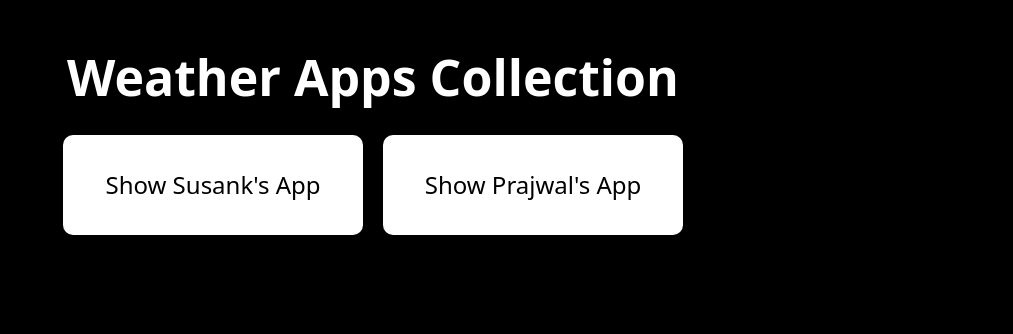
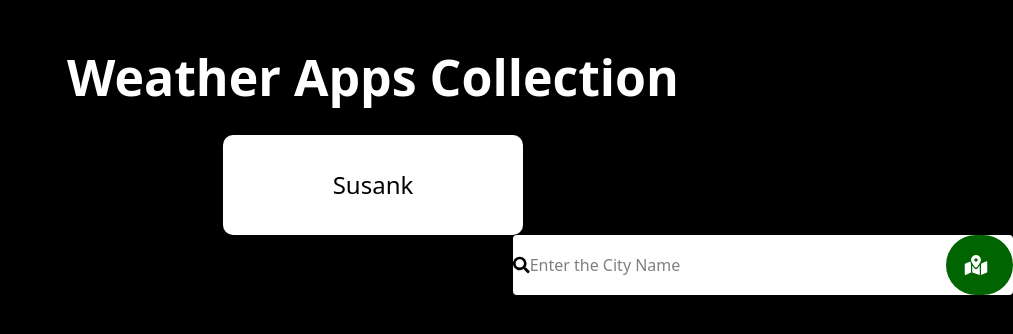
Before and after one commit to susankbaniya/Dailyprogress, a React (Vite) app in the folder weather/: page / in a window 1280 px wide. Shown: the top 334 px of the page, without its empty margins (267-1280 px from the left). Built offline with nearby package versions, Linux system fonts and the light colour scheme.

Commit message:
todays commit

```diff
--- a/weather/package.json
+++ b/weather/package.json
@@ -15,6 +15,7 @@
     "@tailwindcss/vite": "^4.1.7",
     "axios": "^1.9.0",
     "axios-hooks": "^5.1.1",
+    "lucide-react": "^0.511.0",
     "react": "^19.1.0",
     "react-dom": "^19.1.0",
     "react-icons": "^5.5.0",
--- a/weather/src/App.css
+++ b/weather/src/App.css
@@ -12,14 +12,7 @@ body{
   color:white;
   text-align:center;
 }
-.close-btn{
-  background-color:white;
-  color:black;
-  margin-left:200px;
-  margin-top:10px;
-  width:50px;
-  height:20px;
-}
+
 .button-group{
   display:flex;
   justify-content: center;
@@ -31,13 +24,15 @@ body{
   height:100px;
   background-color:white;
   border-radius:10px;
+  align-self:center;
   font-size:24px;
+
 }
 .app-card{
   display:flex;
   justify-content:center ;
   flex-direction:column;
-  margin-bottom:30px;
+
 }
 .app-header{
   display:flex;
--- a/weather/src/App.jsx
+++ b/weather/src/App.jsx
@@ -7,16 +7,10 @@ import { Provider } from 'react-redux';
 import { store } from './Redux/store.jsx';
 
 function App() {
-  const [activeApps, setActiveApps] = useState({
-    susank: false,
-    prajwal: false,
-  });
+  const [state, setState] = useState(true);
 
-  const toggleApp = (app) => {
-    setActiveApps((prev) => ({
-      ...prev,
-      [app]: !prev[app],
-    }));
+  const toggleApp = () => {
+    setState((prev) => !prev);
   };
 
   return (
@@ -25,37 +19,27 @@ function App() {
         <div className="app-container">
           <div className="header">
             <h1 className="title">Weather Apps Collection</h1>
-            <div className="button-group">
-              <button className="buttonapp" onClick={() => toggleApp('susank')}>
-                {activeApps.susank ? 'Hide Susank\'s App' : 'Show Susank\'s App'}
-              </button>
-              <button className="buttonapp" onClick={() => toggleApp('prajwal')}>
-                {activeApps.prajwal ? 'Hide Prajwal\'s App' : 'Show Prajwal\'s App'}
-              </button>
-            </div>
           </div>
 
           <div className="app-grid">
-            {activeApps.susank && (
+            {state ? (
               <div className="app-card">
                 <div className="app-header"></div>
-                <WeatherApp />
+                <button className="buttonapp" onClick={toggleApp}>
+                  Susank
+                </button>
+                 <Prajwal />
+
               </div>
-            )}
-
-            {activeApps.prajwal && (
+            ) : (
               <div className="app-card">
-                <div className="app-header"></div>
-                <Prajwal />
-              </div>
+                <div className="app-headers"></div>
+                <button className="buttonapp" onClick={toggleApp}>
+                Prajwal
+                </button>
+  <WeatherApp />              </div>
             )}
           </div>
-
-          {!activeApps.susank && !activeApps.prajwal && (
-            <div className="placeholder">
-              <p>Select an app to get started...</p>
-            </div>
-          )}
         </div>
       </ThemeProvider>
     </Provider>
--- a/weather/src/Components/Prajwal.jsx
+++ b/weather/src/Components/Prajwal.jsx
@@ -1,75 +1,61 @@
 import React, { useState } from "react";
 import { FaMapMarkedAlt, FaSearch } from "react-icons/fa";
 import HourlyForecast from "./HourleyForecast";
-import { useDispatch, useSelector } from "react-redux";
-// import { WEATHER_API_KEY, WEATHER_API_URL } from "../constants/api";
-// import { useGet } from "../hooks/useGet";
+import { WEATHER_API_KEY, WEATHER_API_URL } from "../constants/api";
+import { useGet } from "../hooks/useGet";
 import { getCurrentLocation } from "../Utils/location";
-import { handleKeyPress } from "../Utils/keypress"; //Remove the handlekeyPress utility function coz key handling is now inline
-import { fetchWeather, setError } from "../features/weatherSlice";
+import { handleKeyPress } from "../Utils/keypress";
 
 const Prajwal = () => {
-  // const [weatherData, setWeatherData] = useState(null);
+  const [weatherData, setWeatherData] = useState(null);
   const [city, setCity] = useState("");
-  const dispatch = useDispatch();
-  // const [error, setError] = useState("");
-  const { weatherData, error } = useSelector((state) => state.weather);
+  const [error, setError] = useState("");
 
   //fetch data from the API
-  //change
-  // const fetchData = async (query) => {
-  //   const { data, error } = await useGet(WEATHER_API_URL, {
-  //     key: WEATHER_API_KEY,
-  //     q: query,
-  //     days: 1,
-  //   });
+  const fetchData = async (query) => {
+    const { data, error } = await useGet(WEATHER_API_URL, {
+      key: WEATHER_API_KEY,
+      q: query,
+      days: 1,
+    });
 
-  //   if (data) {
-  //     setWeatherData(data);
-  //     setError("");
-  //   } else {
-  //     setWeatherData(null);
-  //     setError("There was an error or the city was not found.");
-  //   }
-  // };
+    if (data) {
+      setWeatherData(data);
+      setError("");
+    } else {
+      setWeatherData(null);
+      setError("There was an error or the city was not found.");
+    }
+  };
 
   //fetches weather data
-  // const handleLocationClick = () => {
-  //   getCurrentLocation(fetchData, setError);
-  // };
+  const handleLocationClick = () => {
+    getCurrentLocation(fetchData, setError);
+  };
 
-  const handleLocationClick = () => {
-    getCurrentLocation(
-      (query) => dispatch(fetchWeather(query)),
-      (errorMessage) => dispatch(setError(errorMessage))
-    );
-  };
   return (
     <>
-      <div className="w-full bg-green-100 min-h-screen flex items-center justify-center">
-        <div className=" bg-white shadow-lg mt-10 p-4 rounded w-full max-w-sm">
-          <div className=" flex">
-            <div className="flex border rounded items-center px-2 py-2 w-full">
-              <FaSearch className="h-5 w-5 new" />
+      <div className=" bg-black-100 max-w-full mt-[10px] flex items-center justify-end">
+        <div className=" bg-white shadow-lg w-[500px] rounded">
+          <div className=" flex border-gray-200">
+            <div className="flex border rounded items-center px-2 py-2 w-full outline-none border-none">
+              <FaSearch className="h-5 w-5 mx-1" />
               <input
                 type="text"
                 placeholder="Enter the City Name"
                 value={city}
                 onChange={(e) => setCity(e.target.value)}
-                onKeyUp={(e) => {
-                  if (e.key === "Enter" && city.trim() !== "") {
-                    dispatch(fetchWeather(city.trim()));
-                  }
-                }}
-                className=" pl-2 border-none focus:outline-none w-full"
+                onKeyUp={(e) => handleKeyPress(e, city, fetchData)}
+                className="border-none focus:outline-none w-full"
               />
-            </div>
+
             <button
               onClick={handleLocationClick}
               className="px-4 py-2 bg-green-500 text-white ml-2 rounded hover:bg-blue-600"
             >
               <FaMapMarkedAlt className="w-15 h-5" />
             </button>
+            </div>
           </div>
 
           {error && <p className="text-red-500 text-center mt-4">{error}</p>}
--- /dev/null
+++ b/weather/src/Components/ThemedButton.jsx
@@ -0,0 +1,18 @@
+import React from "react";
+import Theme from "../CustomHooks/Theme";
+import { useContext } from "react";
+function ThemedButton(){
+    const {theme, toggleTheme}=useContext(Theme);
+    return(
+<button onCLick={toggleTheme}
+style={{
+        background: theme === 'dark' ? '#333' : '#FFF',
+        color: theme === 'dark' ? '#FFF' : '#000',
+        padding: '10px',
+      }}
+>
+    Theme:[theme]
+</button>
+    )
+}
+export default ThemedButton;
--- a/weather/src/Components/Weather.css
+++ b/weather/src/Components/Weather.css
@@ -1,15 +1,17 @@
 .Weather{
     display:flex;
     align-items:center;
-    justify-content: space-around;
-
+    justify-content: start;
+position:absolute;
     width:100%;
 
+  transform: translateY(120px);
 
 }
 body{
         background-color:rgb(0, 0, 0);
   height:100vh;
+  position:relative;
 }
 .h1div{
     display:flex;
@@ -126,3 +128,14 @@ background: #fff;
     background: #1a1a1a;
     color:white;
 }
+.fasearch{
+    font-size:20px;
+display:flex;
+align-items:center;
+justify-content:center;
+width:60px;
+background:green;
+}
+.fasearch1{
+background:green;
+}
--- a/weather/src/Components/Weather.jsx
+++ b/weather/src/Components/Weather.jsx
@@ -3,6 +3,8 @@ import './Weather.css';
 import { handlekeypress } from '../Utils/handlekeypresss';
 import useGet from '../CustomHooks/UseGet';
 import { useTheme } from '../CustomHooks/ThemeContext';
+import { FaSearch } from 'react-icons/fa';
+
 import {
   getEmptyCityError,
   getCityNotFoundError,
@@ -12,7 +14,7 @@ import {
 import { kelvinToCelsius } from '../Utils/temprature';
 import { useDispatch, useSelector } from 'react-redux';
 import { setCity, setWeather, setHourlyForecast, setErrorMsg } from "../Redux/weatherSlice";
-
+import { FaToggleOn } from 'react-icons/fa';
 const Weather = () => {
   const apiKey = '5469227a3914b20e27b9c0e78c601adf';
   const { get, error } = useGet();
@@ -74,8 +76,8 @@ const Weather = () => {
             onChange={(e) => dispatch(setCity(e.target.value))}
             onKeyDown={(e) => handlekeypress(e, fetchWeather)}
           />
-          <button onClick={fetchWeather}>Search</button>
-          <button onClick={toggleTheme}>Toggle Theme</button>
+          <button className="fasearch" onClick={fetchWeather}><FaSearch className="fasearch1"/></button>
+
         </div>
 
         {errorMsg && <p className="error">{errorMsg}</p>}
--- /dev/null
+++ b/weather/src/CustomHooks/Theme.jsx
@@ -0,0 +1,4 @@
+import React from "react";
+import { createContext } from 'react';
+const Theme=createContext();
+export default Theme;
--- /dev/null
+++ b/weather/src/Reduxpractice/Counter.jsx
@@ -0,0 +1,31 @@
+import React, {useReducer} from "react";
+function reducer(state,action){
+switch(action.type){
+    case 'increment':
+        return{count: state.count+1}
+
+case 'decrement':{
+    return{count:state.count-1}
+}
+}}
+
+
+export default function Counter(){
+    const[state,dispatch]=useReducer(reducer,{count:0})
+    function increment(){
+        dispatch({type:'increment'});
+    }
+    function decrement(){
+        dispatch({type:'decrement'})
+    }
+return(<>
+<button onClick={increment}>+</button>
+<p>{state.count}</p>
+<button onClick={decrement}>-</button>
+
+
+
+</>)
+
+
+}
--- a/weather/src/main.jsx
+++ b/weather/src/main.jsx
@@ -5,10 +5,12 @@ import App from "./App.jsx";
 import { store } from "./store.js";
 import { Provider } from "react-redux";
 
+
 createRoot(document.getElementById("root")).render(
   <StrictMode>
     <Provider store = {store}>
       <App />
+
     </Provider>
   </StrictMode>
 );
```
Also changed, not shown: 2 other files (tests, documents, lock files or other folders).
